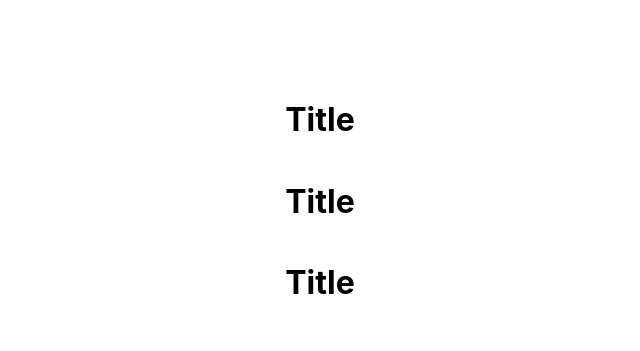
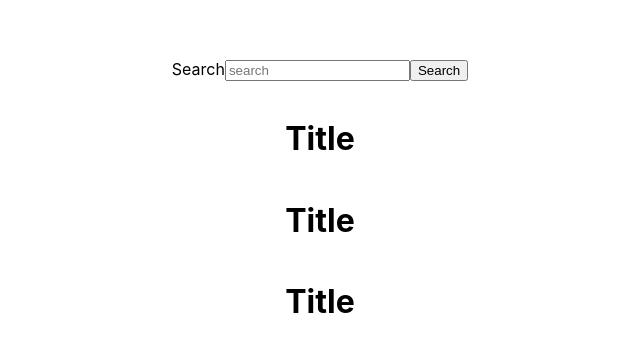
Before and after one commit to Lets-Cure-This/Frontend, a Next.js app: page / in a window 1280 px wide. Shown: the part 199-550 px from the top of the page, without its empty margins (320-960 px from the left). Built offline with nearby package versions, Linux system fonts and the light colour scheme.

Commit message:
Scaffolded the search bar and hook functionality, moving on to implement Bitap

```diff
--- /dev/null
+++ b/components/search/searchBar/main.tsx
@@ -0,0 +1,89 @@
+import React, { FormEvent, useState } from 'react'
+
+
+
+
+function SearchBar() {
+    // This is considered the pattern to match against.
+    const [searchTerm, setSearchTerm] = useState<string>('');
+
+    // These are all the possiblilities for the search.
+    const [searchResults, setSearchResults] = useState<string[]>([]);
+    const [isLoading, setIsLoading] = useState<boolean>(false);
+
+    // An unordered list of elements to be displayed
+    // in the search results
+
+    const nameList: string[] = [
+        'John',
+        'Paul',
+        'George',
+        'Ringo',
+        'Jane',
+        'Mary',
+        'Moe',
+        'Larry',
+        'Curly',
+        'Shemp',
+        'Joe',
+        'Jack',
+        'Will',
+        'Zack',
+        'Jill',
+    ]
+
+    // Simple handler for the search input
+    const handleSearch = async (e: FormEvent<HTMLInputElement>) => {
+        e.preventDefault();
+        setSearchTerm(e.currentTarget.value);
+        console.log(`Search term:`, searchTerm);
+    }
+
+    // Simple handler for the search results
+    const handleResults = async (e: FormEvent<HTMLFormElement>) => {
+        e.preventDefault();
+        setIsLoading(true);
+
+        if(nameList.includes(searchTerm)) {
+            setIsLoading(false);
+            setSearchResults(nameList);
+            console.log(searchResults);
+
+        }
+
+
+        // implement a simple contains feature
+        // I need to replace this with a burst sort
+
+        // const response = await fetch(`/api/search?q=${searchTerm}`);
+        // const data = await response.json();
+        // setSearchResults(data);
+        // setIsLoading(false);
+    }
+    return (
+        <div>
+            <form onSubmit={handleResults}>
+                <label>Search</label>
+                <input
+                    type="text"
+                    value={searchTerm}
+                    onChange={handleSearch}
+                    placeholder="search"
+                />
+                <button>Search</button>
+            </form>
+            {isLoading ?
+                <div>Loading...</div>
+            :
+                <ul>
+                    {searchResults.map((ele, ind) =>  {
+                        return <li key={`${ind}_${ele}`}>{ele}</li>
+                    })
+                    }
+                </ul>
+            }
+        </div>
+    )
+}
+
+export default SearchBar;
--- a/pages/index.tsx
+++ b/pages/index.tsx
@@ -1,10 +1,19 @@
+// React
 import type { NextPage } from 'next'
+// Components
+import SearchBar from '../components/search/searchBar/main'
+// Styles
 import styles from '../styles/Home.module.css'
 
 const Home: NextPage = () => {
   return (
     <div className={styles.container}>
       <main className={styles.main}>
+        <nav>
+
+
+        </nav>
+        <SearchBar />
         <div>
           <h1>Title</h1>
           <div className={styles.l}></div>
```
